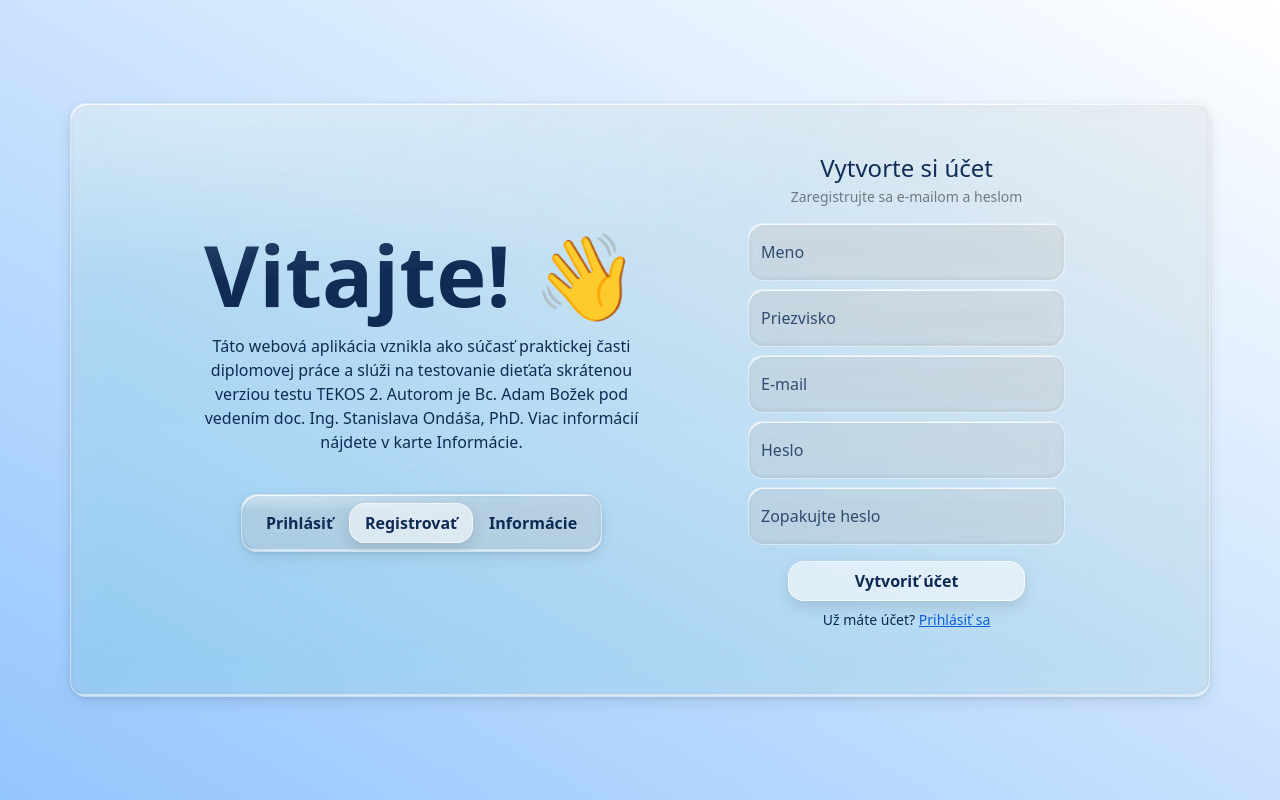
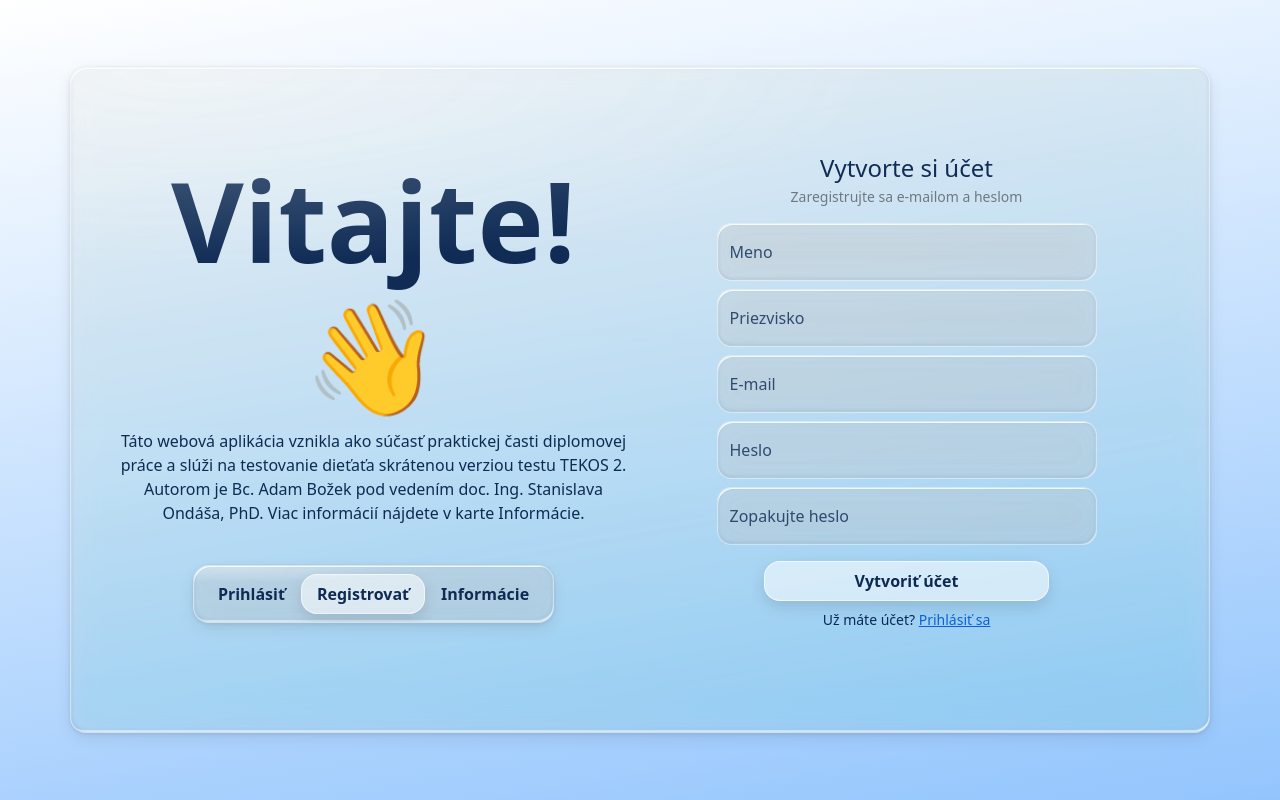
Before and after one commit to Adam-Bozek/masters-thesis, a Next.js app in the folder front-end/: page / in a window 1280 px wide. Built offline with nearby package versions, Linux system fonts and the light colour scheme.

Commit message:
feat: enhance layout and styling for Home, Login, and Register components; adjust paddings and font sizes

```diff
--- a/front-end/src/app/page.tsx
+++ b/front-end/src/app/page.tsx
@@ -17,12 +17,17 @@ export default function Home() {
 
   return (
     <>
-      <main className="d-flex align-items-center ">
-        <div className="container glass p-5">
-          <div className="row align-items-stretch">
-            <div className="col-lg-6 d-flex flex-column justify-content-center text-center m-5 px-5 py-4">
-              <h1 className={`${styles.title}`}>Vitajte! 👋</h1>
-              <p>
+      {/* add small vertical padding on mobile only */}
+      <main className="d-flex align-items-center py-3 py-lg-0">
+        {/* lighter padding on phones, keep glass look */}
+        <div className="container glass p-3 p-lg-5">
+          {/* tighter gutters on phones, normal on desktop */}
+          <div className="row g-3 g-lg-4 align-items-stretch">
+
+            {/* use the lg-only height class */}
+            <div className={`col-lg-6 d-flex flex-column justify-content-center text-center ${styles.heroCol}`}>
+              <h1 className={`${styles.title} mb-2`}>Vitajte! 👋</h1>
+              <p className="mb-3">
                 Táto webová aplikácia vznikla ako súčasť praktickej časti diplomovej práce a slúži na testovanie dieťaťa
                 skrátenou verziou testu TEKOS 2. Autorom je Bc. Adam Božek pod vedením doc. Ing. Stanislava Ondáša, PhD.
                 Viac informácií nájdete v karte Informácie.
@@ -62,7 +67,7 @@ export default function Home() {
               </div>
             </div>
 
-            <div className={`${styles.fieldsWidth} col-lg-6 d-flex flex-column justify-content-center text-center`}>
+            <div className="col-lg-6 d-flex flex-column justify-content-center align-items-center text-center">
               {mode === "login" ? (
                 <Login setMode={setMode} />
               ) : mode === "register" ? (
--- a/front-end/src/components/css/global.css
+++ b/front-end/src/components/css/global.css
@@ -1,5 +1,5 @@
 main {
-  background: linear-gradient(30deg, #93c5fd 0%, #ffffff 100%);
+  background: linear-gradient(350deg, #93c5fd 0%, #ffffff 100%);
   min-height: 100dvh;
 }
 
--- a/front-end/src/components/css/home.module.css
+++ b/front-end/src/components/css/home.module.css
@@ -34,7 +34,7 @@
 }
 
 .title{
-  font-size: clamp(2.2rem, 6vw + 0.5rem, 7rem);
+  font-size: clamp(2.2rem, 12vw + 0.5rem, 7rem);
   font-weight: 750;
   letter-spacing: 0.1px;
 }
@@ -48,6 +48,19 @@
   cursor: pointer;
 }
 
-.fieldsWidth {
-  max-width: 32%;
+/* Keep the form compact on small screens */
+.formWidth{
+  inline-size: min(100%, 380px);
+  margin-inline: auto;
 }
+
+/* Apply the tall hero only from ≥ lg (992px) */
+@media (min-width: 992px){
+  .heroCol{
+    min-height: 71dvh;
+  }
+}
+
+@media (max-width: 360px){
+  .title{ font-size: 1.9rem; }
+}
--- a/front-end/src/components/public/Login.tsx
+++ b/front-end/src/components/public/Login.tsx
@@ -38,7 +38,7 @@ export default function Login({ setMode }: Props) {
 
   return (
     <>
-      <form onSubmit={handleSubmit} noValidate>
+      <form onSubmit={handleSubmit} noValidate className={styles.formWidth}>
         <header className="mb-3">
           <h2 className="h4 mb-1">Vitajte späť</h2>
           <p className="text-secondary small m-0">Prihláste sa e-mailom a heslom</p>
--- a/front-end/src/components/public/Register.tsx
+++ b/front-end/src/components/public/Register.tsx
@@ -49,7 +49,7 @@ export default function Register({ setMode }: Props) {
 
   return (
     <>
-      <form onSubmit={handleSubmit} noValidate>
+      <form onSubmit={handleSubmit} noValidate className={styles.formWidth}>
         <header className="mb-3">
           <h2 className="h4 mb-1">Vytvorte si účet</h2>
           <p className="text-secondary small m-0">Zaregistrujte sa e-mailom a heslom</p>
```
